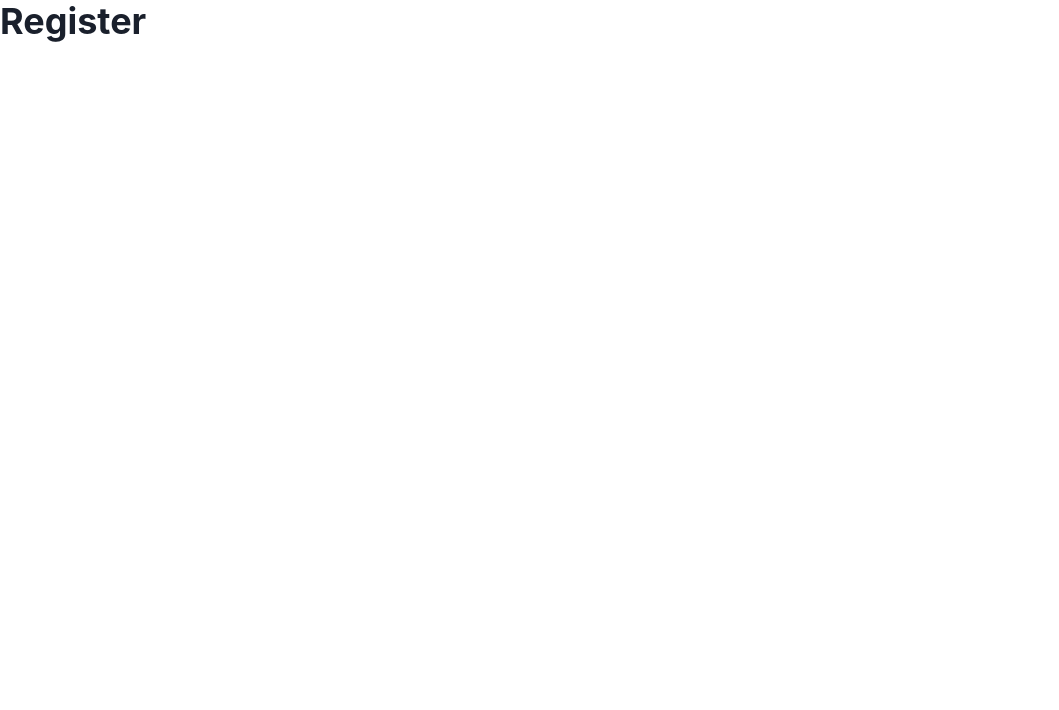
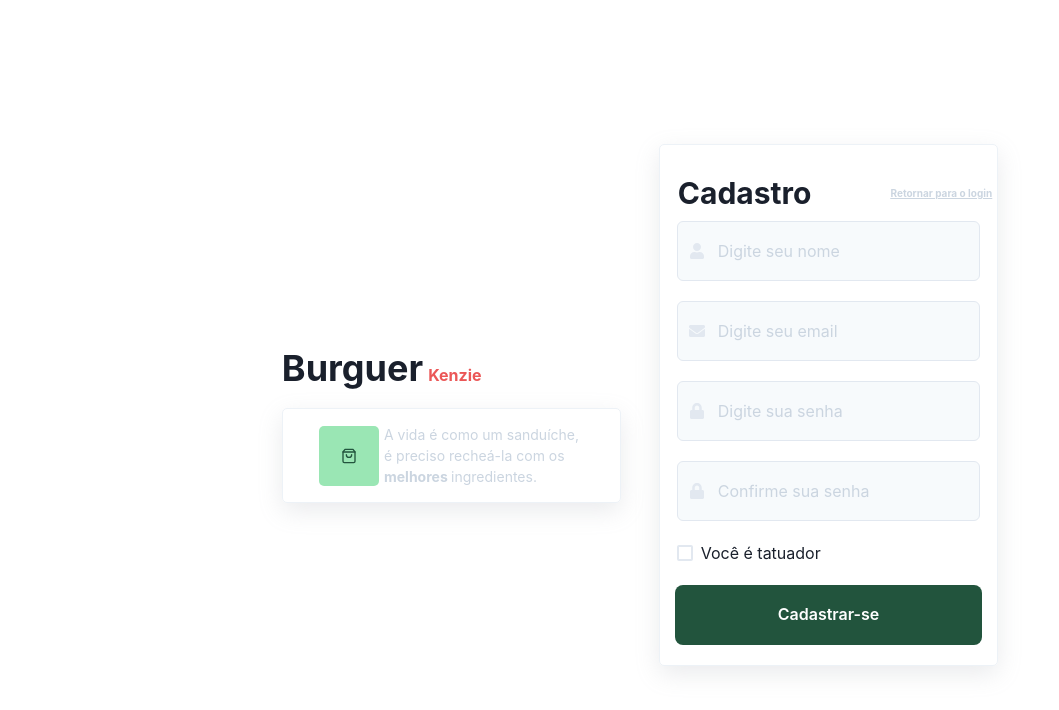
Before and after one commit to btrzdev/capstone-book-ink, a React (Create React App) app: page /register in a window 1280 px wide. Shown: the top 710 px of the page, without its empty margins (0-1059 px from the left). Built offline with nearby package versions, Linux system fonts and the light colour scheme.

Commit message:
feat: implements register page

```diff
--- a/src/contexts/Auth.Context.tsx
+++ b/src/contexts/Auth.Context.tsx
@@ -92,11 +92,11 @@ const AuthProvider = ({ children }: AuthProviderProps) => {
     []
   );
 
-  const logout = useCallback(() => {
+  const logout = useCallback(async () => {
     localStorage.removeItem("@Bookink:accessToken");
     localStorage.removeItem("@Bookink:user");
 
-    setData({} as AuthState);
+    await setData({} as AuthState);
   }, []);
 
   return (
--- a/src/pages/DashboardClient/index.tsx
+++ b/src/pages/DashboardClient/index.tsx
@@ -1,5 +1,12 @@
-import { Heading } from "@chakra-ui/react";
+import { Button, Heading } from "@chakra-ui/react";
+import { useAuth } from "../../contexts/Auth.Context";
 
 export const DashboardClient = () => {
-  return <Heading>DashboardClient</Heading>;
+  const { logout } = useAuth();
+  return (
+    <Heading>
+      DashboardClient
+      <Button onClick={logout}>Sair</Button>
+    </Heading>
+  );
 };
--- a/src/pages/DashboardTattooist/index.tsx
+++ b/src/pages/DashboardTattooist/index.tsx
@@ -1,5 +1,12 @@
-import { Heading } from "@chakra-ui/react";
+import { Button, Heading } from "@chakra-ui/react";
+import { useAuth } from "../../contexts/Auth.Context";
 
 export const DashboardTattooist = () => {
-  return <Heading>DashboardTattoist</Heading>;
+  const { logout } = useAuth();
+  return (
+    <Heading>
+      DashboardTattoist
+      <Button onClick={logout}>Sair</Button>
+    </Heading>
+  );
 };
--- /dev/null
+++ b/src/pages/Register/RegisterForm.tsx
@@ -0,0 +1,127 @@
+import {
+  Button,
+  Heading,
+  VStack,
+  Grid,
+  Box,
+  Text,
+  Flex,
+  Checkbox,
+} from "@chakra-ui/react";
+import { Input } from "../../components/Input";
+import {
+  DeepMap,
+  FieldError,
+  FieldValues,
+  SubmitHandler,
+  UseFormRegister,
+} from "react-hook-form";
+import { SignUpData } from ".";
+import { FaEnvelope, FaLock, FaUser } from "react-icons/fa";
+import { useAuth } from "../../contexts/Auth.Context";
+import { useHistory } from "react-router-dom";
+import { Link } from "react-router-dom";
+
+interface LoginFormProps {
+  handleSignUp: () => void;
+  errors: DeepMap<FieldValues, FieldError>;
+  register: UseFormRegister<SignUpData>;
+  loading: boolean;
+}
+
+export const RegisterForm = ({
+  handleSignUp,
+  errors,
+  register,
+  loading,
+}: LoginFormProps) => {
+  const { register: registerUser } = useAuth();
+  const history = useHistory();
+
+  return (
+    <VStack w="100vw" maxW="377px" m="0" display="flex">
+      <Flex
+        onSubmit={handleSignUp}
+        as="form"
+        w="90%"
+        m="20px 0px 10px 0"
+        flexDir="column"
+        border="1px"
+        borderColor="gray.100"
+        borderRadius="5px"
+        boxShadow=" rgba(149, 157, 165, 0.2) 0px 8px 24px;"
+      >
+        <Heading
+          display="flex"
+          justifyContent="space-between"
+          alignItems="center"
+          size="lg"
+          m="30px 0px 0px 18px"
+        >
+          {" "}
+          Cadastro
+          <Box mr="5px" fontSize="10px" textDecor="underline" color="gray.300">
+            <Link to="/login">Retornar para o login</Link>
+          </Box>
+        </Heading>
+        <VStack m="10px 0px 20px 0px" spacing="5">
+          <Flex w="90%">
+            <Input
+              placeholder="Digite seu nome"
+              type="text"
+              error={errors.name}
+              icon={FaUser}
+              {...register("name")}
+            />
+          </Flex>
+          <Flex w="90%">
+            <Input
+              placeholder="Digite seu email"
+              type="email"
+              error={errors.email}
+              icon={FaEnvelope}
+              {...register("email")}
+            />
+          </Flex>
+          <Flex w="90%">
+            <Input
+              type="password"
+              placeholder="Digite sua senha"
+              error={errors.password}
+              icon={FaLock}
+              {...register("password")}
+            />
+          </Flex>
+          <Flex w="90%">
+            <Input
+              type="password"
+              placeholder="Confirme sua senha"
+              error={errors.confirm_password}
+              icon={FaLock}
+              {...register("confirm_password")}
+            />
+          </Flex>
+          <Flex w="90%">
+            <Checkbox error={errors.isTattoists} {...register("isTattooists")}>
+              Você é tatuador
+            </Checkbox>
+          </Flex>
+          <Button
+            isLoading={loading}
+            bg="green.800"
+            w="91%"
+            color="white"
+            h="60px"
+            borderRadius="8px"
+            _hover={{
+              filter: "brightness(80%)",
+            }}
+            type="submit"
+          >
+            Cadastrar-se
+          </Button>
+        </VStack>
+      </Flex>
+    </VStack>
+  );
+};
--- /dev/null
+++ b/src/pages/Register/RegisterHeader.tsx
@@ -0,0 +1,52 @@
+import { Center, Flex, Heading, Text, VStack } from "@chakra-ui/react";
+import { FiShoppingBag } from "react-icons/fi";
+
+export const RegisterHeader = () => {
+  return (
+    <VStack w="100vw" maxW="377px" m="0" display="flex">
+      <Flex w="90%" m="50px 0px 10px 0">
+        <Flex fontSize={["2xl"]} alignItems="flex-end">
+          <Heading display="flex" alignItems="flex-end">
+            Burguer
+          </Heading>
+          <Heading
+            h="100%"
+            m="0px 0px 5px 5px"
+            color="#EB5757"
+            fontSize={["md"]}
+            fontWeight="700"
+            display="flex"
+            alignItems="flex-end"
+          >
+            Kenzie
+          </Heading>
+        </Flex>
+      </Flex>
+      <Flex
+        border="1px"
+        borderColor="gray.100"
+        borderRadius="5px"
+        w="90%"
+        h="95px"
+        alignItems="center"
+        justifyContent="center"
+        boxShadow=" rgba(149, 157, 165, 0.2) 0px 8px 24px"
+      >
+        <Center
+          bg="green.200"
+          color="green.800"
+          w="60px"
+          h="60px"
+          borderRadius="5px"
+        >
+          <FiShoppingBag />
+        </Center>
+        <Text fontSize="14px" w="200px" color="gray.300" ml="5px">
+          A vida é como um sanduíche, é preciso recheá-la com os{" "}
+          <strong>melhores </strong>
+          ingredientes.
+        </Text>
+      </Flex>
+    </VStack>
+  );
+};
--- a/src/pages/Register/index.tsx
+++ b/src/pages/Register/index.tsx
@@ -1,5 +1,94 @@
-import { Heading } from "@chakra-ui/react";
+import { Flex } from "@chakra-ui/react";
+import { useForm } from "react-hook-form";
+import * as yup from "yup";
+import { yupResolver } from "@hookform/resolvers/yup";
+import { useAuth } from "../../contexts/Auth.Context";
+import { useState } from "react";
+import { useToast } from "@chakra-ui/react";
+import { useHistory } from "react-router-dom";
+import { RegisterForm } from "./RegisterForm";
+import { RegisterHeader } from "./RegisterHeader";
+
+const signInSchema = yup.object().shape({
+  email: yup.string().required("E-mail obrigatório").email("E-mail inválido"),
+  password: yup
+    .string()
+    .required("Senha obrigatória")
+    .min(6, "Mínimo de 6 caracteres"),
+  name: yup.string().required("Nome obrigatório"),
+  confirm_password: yup
+    .string()
+    .oneOf([yup.ref("password"), null], "Senhas diferentes"),
+  img: yup.string(),
+  isTattooists: yup.boolean(),
+});
+
+export interface SignUpData {
+  email: string;
+  password: string;
+  name: string;
+  img?: string;
+  confirm_password?: string;
+  isTattooists: boolean;
+}
 
 export const Register = () => {
-  return <Heading>Register</Heading>;
+  const [loading, setLoading] = useState(false);
+  const toast = useToast();
+  const history = useHistory();
+  const { register: registerUser } = useAuth();
+
+  const {
+    formState: { errors },
+    register,
+    handleSubmit,
+    reset,
+  } = useForm<SignUpData>({
+    resolver: yupResolver(signInSchema),
+  });
+
+  const handleSignUp = (data: SignUpData) => {
+    setLoading(true);
+    delete data.confirm_password;
+
+    registerUser(data)
+      .then((_) => {
+        history.push("/login");
+        setLoading(false);
+        toast({
+          title: "Conta Registrada com sucesso.",
+          description: "Tente realizar o Login",
+          status: "success",
+          duration: 2000,
+          isClosable: true,
+          position: "top",
+        });
+      })
+      .catch((err) => {
+        setLoading(false);
+      });
+  };
+
+  return (
+    <Flex
+      bgGradient="white"
+      alignItems="center"
+      justifyContent="center"
+      height={["auto", "auto", "100vh", "100vh"]}
+    >
+      <Flex
+        flexDir={["column", "column", "row", "row"]}
+        alignItems="center"
+        justifyContent="center"
+      >
+        <RegisterHeader />
+        <RegisterForm
+          errors={errors}
+          handleSignUp={handleSubmit(handleSignUp)}
+          loading={loading}
+          register={register}
+        />
+      </Flex>
+    </Flex>
+  );
 };
```
